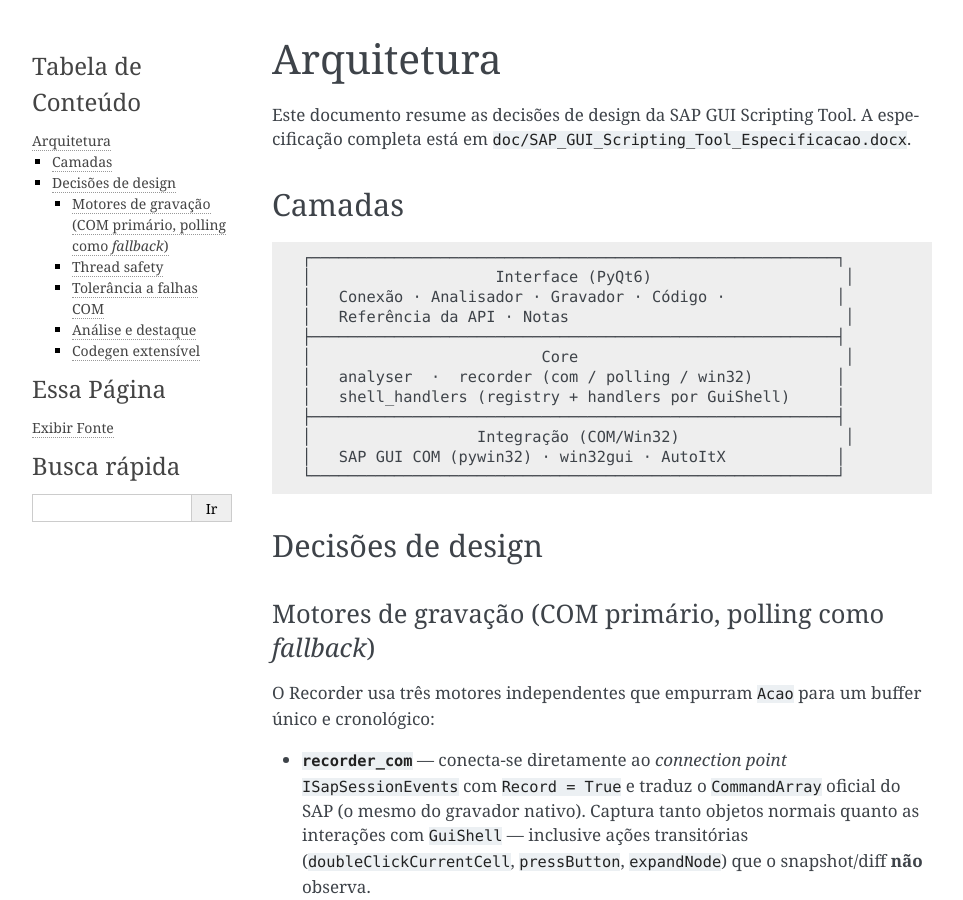
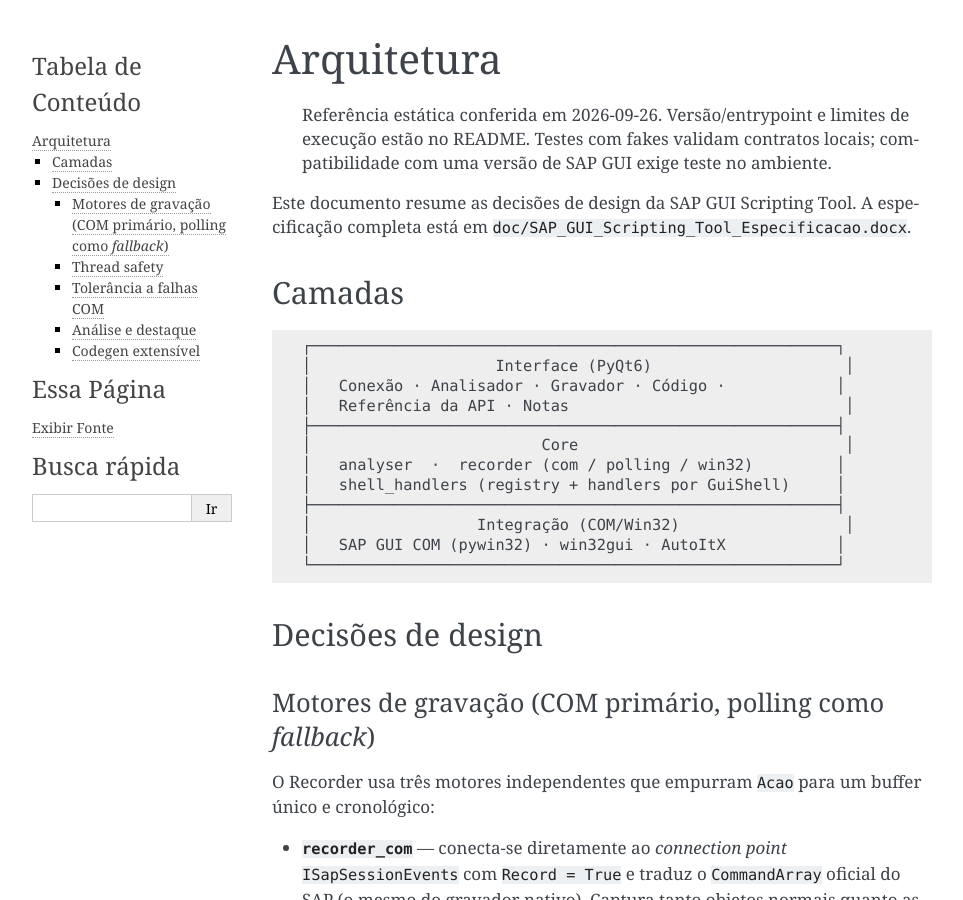
Before and after one commit to rinaldops/saptracker, a Sphinx documentation site: the page built from docs/architecture.md, in a window 1280 px wide and 900 px high. Shown: the whole window, without its empty margins (148-1111 px from the left). Built offline with Sphinx 7.4.7, drawn with Linux system fonts in a browser that asks for light colours.

Commit message:
docs: align project documentation with current implementation

```diff
--- a/docs/architecture.md
+++ b/docs/architecture.md
@@ -1,4 +1,8 @@
 # Arquitetura
+
+> Referência estática conferida em 2026-09-26. Versão/entrypoint e limites de
+> execução estão no [README](../README.md). Testes com fakes validam contratos
+> locais; compatibilidade com uma versão de SAP GUI exige teste no ambiente.
 
 Este documento resume as decisões de design da SAP GUI Scripting Tool. A
 especificação completa está em `doc/SAP_GUI_Scripting_Tool_Especificacao.docx`.
```
Also changed, not shown: README.md (+11 -0 lines).
